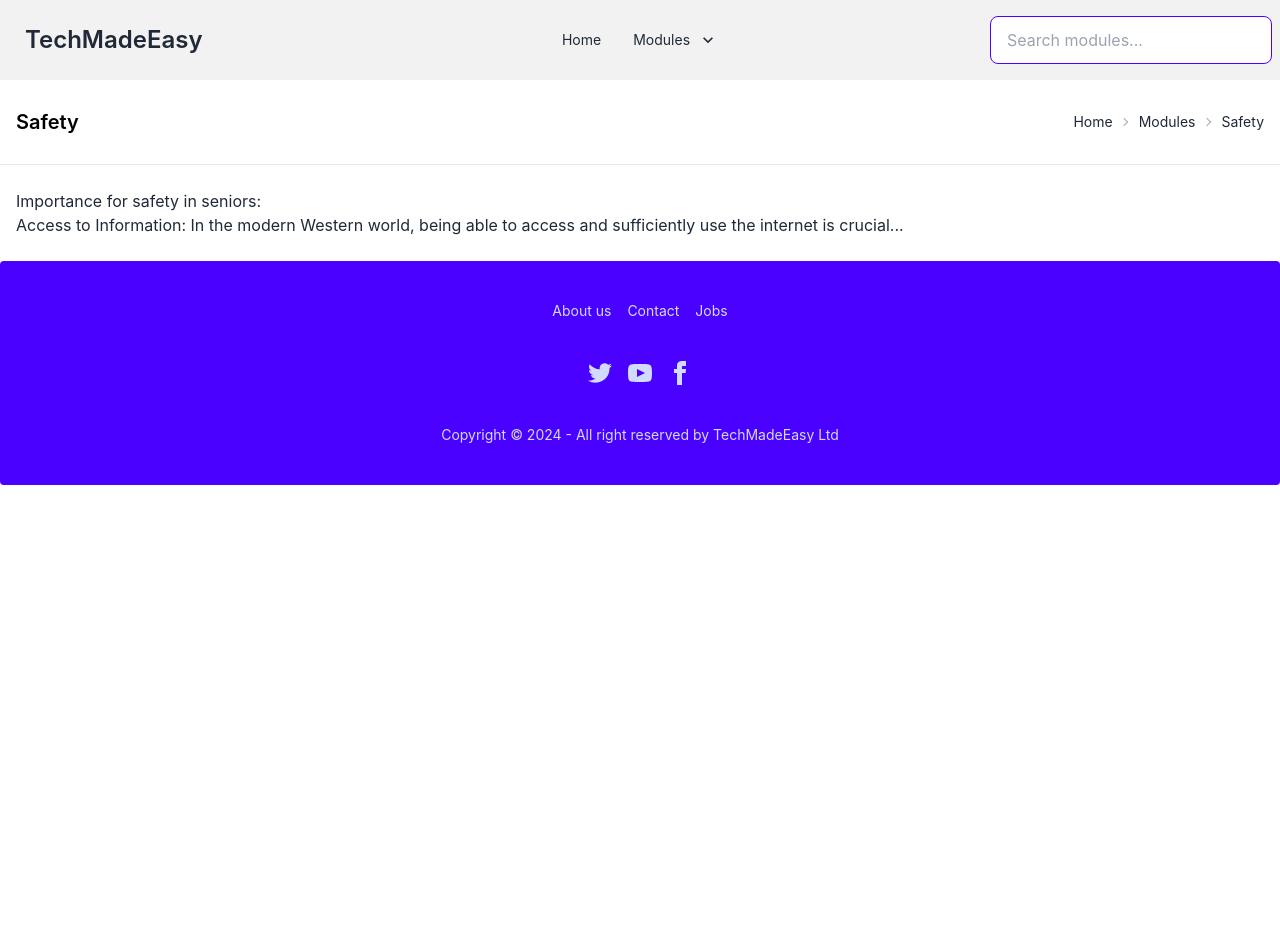
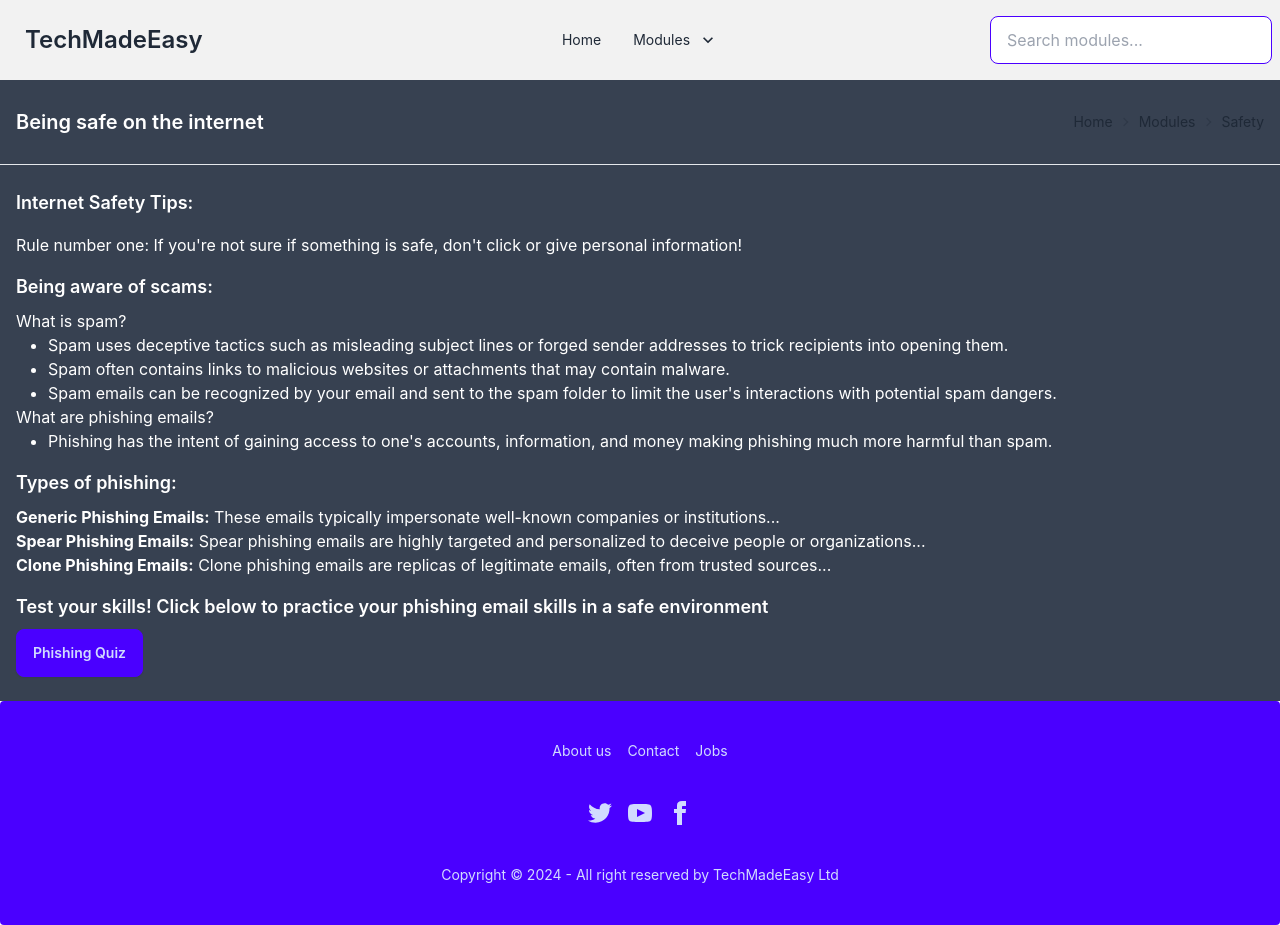
Before and after one commit to jossw24/Tech-Made-Easy-React, a React (Create React App) app: page /safety in a window 1280 px wide. Before the commit the page ends 800 px from the top, so only its background shows below. Built offline with nearby package versions, Linux system fonts and the light colour scheme.

Commit message:
Adding content to pages

```diff
--- a/src/components/Modules.jsx
+++ b/src/components/Modules.jsx
@@ -17,13 +17,13 @@ const Modules = ({ id, image, title, category, description }) => {
   };
 
   return (
-    <div className="card bg-base-100 shadow-xl">
-      <figure className="px-10 pt-10">
+    <div className="card bg-gray-700 shadow-xl">
+      <figure className="px-10 pt-10 bg-gray-700">
         <div className="rounded-xl bg-gray-300 p-2">
           <img src={image} alt={title} className="rounded-xl max-h-40" style={{ objectFit: 'cover' }} />
         </div>
       </figure>
-      <div className="card-body items-center text-center">
+      <div className="card-body items-center text-center ">
         <h2 className="card-title text-white">
           {title}
           <div className="badge badge-secondary text-xs">{category}</div>
--- a/src/pages/HealthModule.jsx
+++ b/src/pages/HealthModule.jsx
@@ -5,27 +5,32 @@ import { Link } from "react-router-dom";
 const HealthModule = () => {
   return (
     <Layout>
-      <div className="border-b py-6">
+      <div className="border-b py-6 bg-gray-700">
         <div className="flex justify-between items-center max-w-7xl mx-auto px-4">
-          <h1 className="text-xl font-semibold text-black">Health</h1>
+          <h1 className="text-xl font-semibold text-white">Physical health when using technology:</h1>
           <div className=" text-sm breadcrumbs">
             <ul>
               <li>
                 <Link to="/">Home</Link>
               </li>
               <li>
-                <Link to="/modules">Modules</Link>
+                <Link to="/modules-page">Modules</Link>
               </li>
               <li>Health</li>
             </ul>
           </div>
         </div>
       </div>
-      <div className="max-w-7xl mx-auto px-4 py-6">
-        {/* Insert your Health content here */}
-        <h2>Importance for digital Health in seniors:</h2>
-        <p>Access to Information: In the modern Western world, being able to access and sufficiently use the internet is crucial...</p>
-        {/* Insert the rest of your content here */}
+      <div className="max-w-7xl mx-auto px-4 py-6 bg-gray-700">
+        <p>Taking movement breaks often, using standing desks, and maintaining good posture are essential for your health when using digital devices for prolonged periods.</p>
+
+        <div className="my-4">
+          <img src={require('../assets/posture.webp')} alt="Posture" className="max-w-full" />
+        </div>
+
+        <p>The 20-20-20 rule is a good practice for eye health. After 20 minutes of screen time, look 20 feet away for 20 seconds. This helps give your eyes a break from focusing on close objects for extended periods, which can strain them and affect long-distance vision.</p>
+
+        {/* Insert additional health tips here */}
       </div>
     </Layout>
   );
--- a/src/pages/LiteracyModule.jsx
+++ b/src/pages/LiteracyModule.jsx
@@ -5,27 +5,48 @@ import { Link } from "react-router-dom";
 const LiteracyModule = () => {
   return (
     <Layout>
-      <div className="border-b py-6">
-        <div className="flex justify-between items-center max-w-7xl mx-auto px-4">
-          <h1 className="text-xl font-semibold text-black">Literacy</h1>
-          <div className=" text-sm breadcrumbs">
+      <div className="border-b py-6 bg-gray-700">
+        <div className="flex justify-between items-center max-w-7xl mx-auto px-4 bg-gray-700">
+          <h1 className="text-xl font-semibold text-white bg-gray-700">How can YOU become more digitally literate?</h1>
+          <div className=" text-sm breadcrumbs bg-gray-700">
             <ul>
               <li>
                 <Link to="/">Home</Link>
               </li>
               <li>
-                <Link to="/modules">Modules</Link>
+                <Link to="/modules-page">Modules</Link>
               </li>
               <li>Literacy</li>
             </ul>
           </div>
         </div>
       </div>
-      <div className="max-w-7xl mx-auto px-4 py-6">
-        {/* Insert your Literacy content here */}
-        <h2>Importance for digital literacy in seniors:</h2>
-        <p>Access to Information: In the modern Western world, being able to access and sufficiently use the internet is crucial...</p>
-        {/* Insert the rest of your content here */}
+      <div className="max-w-7xl mx-auto px-4 py-6 bg-gray-700">
+        <p>While learning an entirely new skill set can be challenging, it is not impossible. With this website and these tips, you’ll be one step closer to becoming digitally literate.</p>
+
+        <h3 className="text-lg font-semibold mb-2">Start with the Basics:</h3>
+        <p>Begin by familiarizing yourself with basic digital devices such as computers, smartphones, or tablets. Learn how to navigate the operating system, access settings, and use common features like web browsers (Google, Safari), as well as access emails and texts (replying to family members or friends).</p>
+
+        <h3 className="text-lg font-semibold mb-2">Take Advantage of Online Resources:</h3>
+        <p>Numerous online tutorials, guides, and courses, such as this website, are available for free or at a low cost and cater specifically to seniors.</p>
+
+        <h3 className="text-lg font-semibold mb-2">Enrol in Formal Training Programs:</h3>
+        <p>Many community centres, libraries, and senior centres offer digital literacy classes or workshops specifically designed for seniors. These programs often cover topics such as basic computer skills, internet usage, email, and online safety.</p>
+
+        <h3 className="text-lg font-semibold mb-2">Ask for Help:</h3>
+        <p>Don't hesitate to ask family members! Younger generations have grown up with these technologies and are, in most cases, skilled at problem-solving or teaching others how to use digital technologies. They can also provide guidance and support in learning new skills.</p>
+
+        <h3 className="text-lg font-semibold mb-2">Stay Safe Online:</h3>
+        <p>Learn about online safety practices to protect yourself from scams, identity theft, and other cybersecurity threats. Understand how to create strong passwords, recognize phishing attempts, and safeguard personal information when using digital devices and online services.</p>
+
+        <h3 className="text-lg font-semibold mb-2">Join Social Media Platforms:</h3>
+        <p>Social media can be a valuable tool for staying connected with family and friends. Consider joining platforms like Facebook or WhatsApp to communicate, share updates, and participate in online communities with people who have similar interests.</p>
+
+        <h3 className="text-lg font-semibold mb-2">Stay Open to Learning:</h3>
+        <p>Be open-minded and willing to learn new things. The digital landscape is constantly evolving, so embrace opportunities to expand your knowledge and skills as new technologies emerge.</p>
+
+        <h3 className="text-lg font-semibold mb-2">Practice Patience and Persistence:</h3>
+        <p>Learning new digital skills can be challenging, especially for seniors who may not have grown up with technology. Be patient with yourself, and don't get discouraged if you encounter difficulties. With time and persistence, you can become more confident and proficient in using digital technologies.</p>
       </div>
     </Layout>
   );
--- a/src/pages/SafetyModule.jsx
+++ b/src/pages/SafetyModule.jsx
@@ -5,27 +5,51 @@ import { Link } from "react-router-dom";
 const SafetyModule = () => {
   return (
     <Layout>
-      <div className="border-b py-6">
-        <div className="flex justify-between items-center max-w-7xl mx-auto px-4">
-          <h1 className="text-xl font-semibold text-black">Safety</h1>
-          <div className=" text-sm breadcrumbs">
+      <div className="border-b py-6 bg-gray-700" >
+        <div className="flex justify-between items-center max-w-7xl mx-auto px-4 bg-gray-700">
+          <h1 className="text-xl font-semibold text-white bg-gray-700">Being safe on the internet</h1>
+          <div className=" text-sm breadcrumbs ">
             <ul>
               <li>
                 <Link to="/">Home</Link>
               </li>
               <li>
-                <Link to="/modules">Modules</Link>
+                <Link to="/modules-page">Modules</Link>
               </li>
               <li>Safety</li>
             </ul>
           </div>
         </div>
       </div>
-      <div className="max-w-7xl mx-auto px-4 py-6">
-        {/* Insert your Safety content here */}
-        <h2>Importance for safety in seniors:</h2>
-        <p>Access to Information: In the modern Western world, being able to access and sufficiently use the internet is crucial...</p>
-        {/* Insert the rest of your content here */}
+      <div className="max-w-7xl mx-auto px-4 py-6 bg-gray-700">
+        <h2 className="text-lg font-semibold text-white mb-4">Internet Safety Tips:</h2>
+        <p className="text-white">Rule number one: If you're not sure if something is safe, don't click or give personal information!</p>
+
+        <h3 className="text-lg font-semibold text-white mt-4 mb-2">Being aware of scams:</h3>
+        <p className="text-white">What is spam?</p>
+        <ul className="list-disc text-white pl-8">
+          <li>Spam uses deceptive tactics such as misleading subject lines or forged sender addresses to trick recipients into opening them.</li>
+          <li>Spam often contains links to malicious websites or attachments that may contain malware.</li>
+          <li>Spam emails can be recognized by your email and sent to the spam folder to limit the user's interactions with potential spam dangers.</li>
+        </ul>
+
+        <p className="text-white">What are phishing emails?</p>
+        <ul className="list-disc text-white pl-8">
+          <li>Phishing has the intent of gaining access to one's accounts, information, and money making phishing much more harmful than spam.</li>
+        </ul>
+
+        <h3 className="text-lg font-semibold text-white mt-4 mb-2">Types of phishing:</h3>
+        <p className="text-white"><b>Generic Phishing Emails:</b> These emails typically impersonate well-known companies or institutions...</p>
+
+        <p className="text-white"><b>Spear Phishing Emails:</b> Spear phishing emails are highly targeted and personalized to deceive people or organizations...</p>
+
+        <p className="text-white"><b>Clone Phishing Emails:</b> Clone phishing emails are replicas of legitimate emails, often from trusted sources...</p>
+
+        <h3 className="text-lg font-semibold text-white mt-4 mb-2">Test your skills! Click below to practice your phishing email skills in a safe environment</h3>
+
+        <a href="https://phishingquiz.withgoogle.com/" target="_blank" rel="noopener noreferrer" className="btn btn-primary">Phishing Quiz</a>
+
+
       </div>
     </Layout>
   );
```
Also changed, not shown: src/assets/posture.webp (added).
